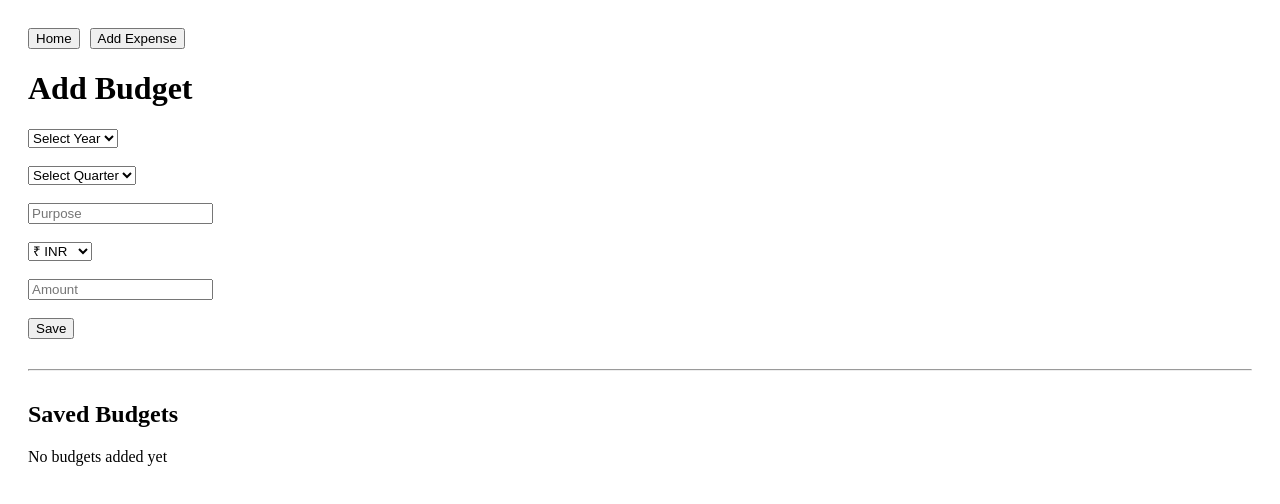
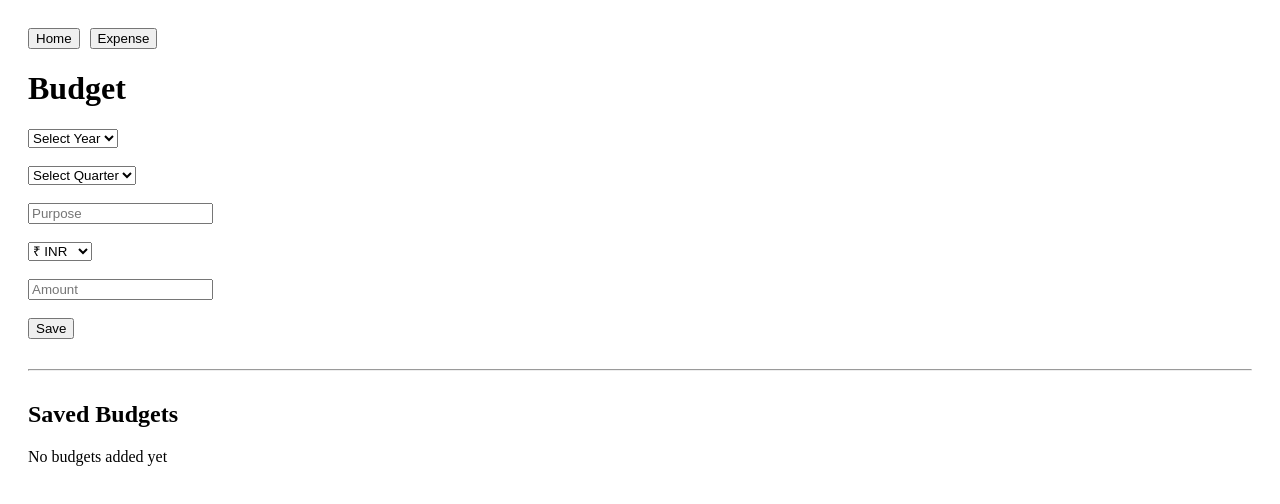
Before and after one commit to pinaki-GH/budget-tracker, a Next.js app: page /add-budget in a window 1280 px wide. Shown: the top 504 px of the page. Built offline with nearby package versions, Linux system fonts and the light colour scheme.

Commit message:
Update page.js

```diff
--- a/app/add-budget/page.js
+++ b/app/add-budget/page.js
@@ -99,11 +99,11 @@ export default function AddBudget() {
       <div style={{ marginBottom: 20 }}>
         <Link href="/"><button>Home</button></Link>
         <Link href="/add-expense" style={{ marginLeft: 10 }}>
-          <button>Add Expense</button>
+          <button>Expense</button>
         </Link>
       </div>
 
-      <h1>{editingId ? 'Edit Budget' : 'Add Budget'}</h1>
+      <h1>{editingId ? 'Edit Budget' : 'Budget'}</h1>
 
       {/* Year */}
       <select value={year} onChange={(e) => setYear(e.target.value)}>
```
